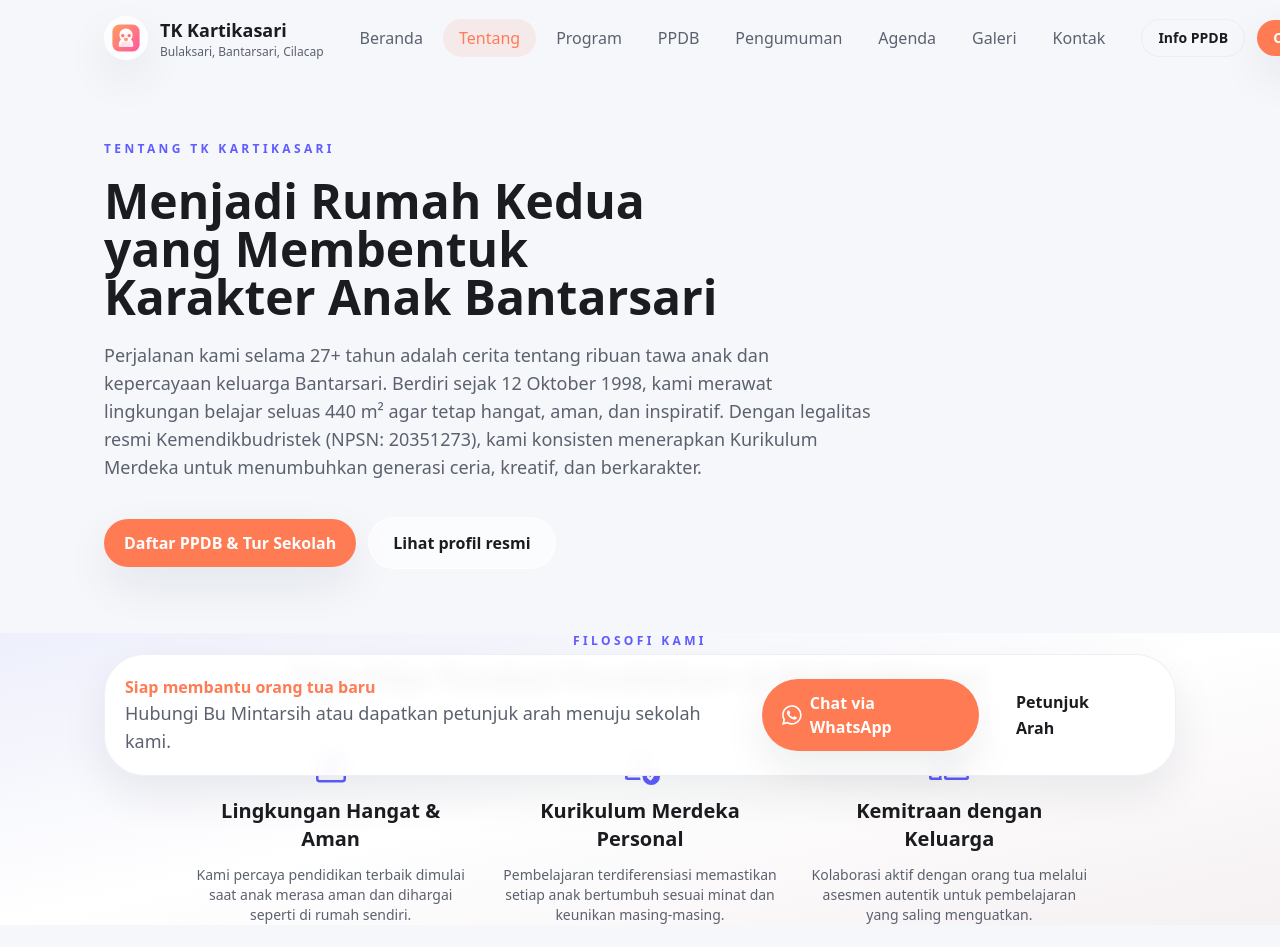
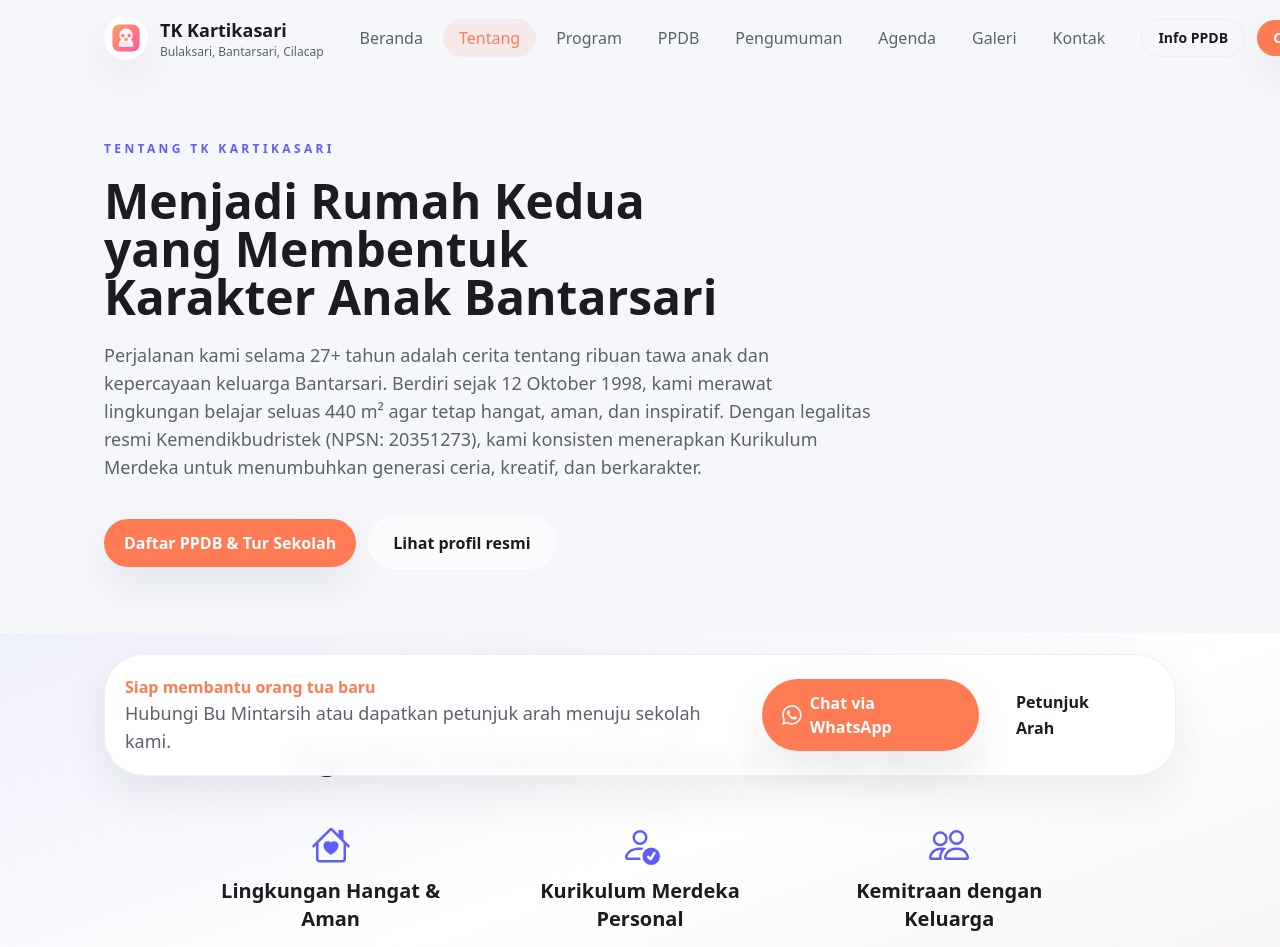
Before and after one commit to jwrfree/tk-kartikasari, a Next.js app: page /tentang in a window 1280 px wide. Shown: the top 947 px of the page. Built offline with nearby package versions, Linux system fonts and the light colour scheme.

Commit message:
Fix: correct padding value in AboutPageContent

```diff
--- a/components/tentang/AboutPageContent.tsx
+++ b/components/tentang/AboutPageContent.tsx
@@ -55,7 +55,7 @@ export default function AboutPageContent() {
 
       <PageSection
         id="cerita-kami"
-        padding="normal"
+        padding="default"
         className="bg-gradient-to-br from-secondary/5 via-white to-primary/5"
       >
         <div className="mx-auto max-w-4xl space-y-12 text-center">
```
